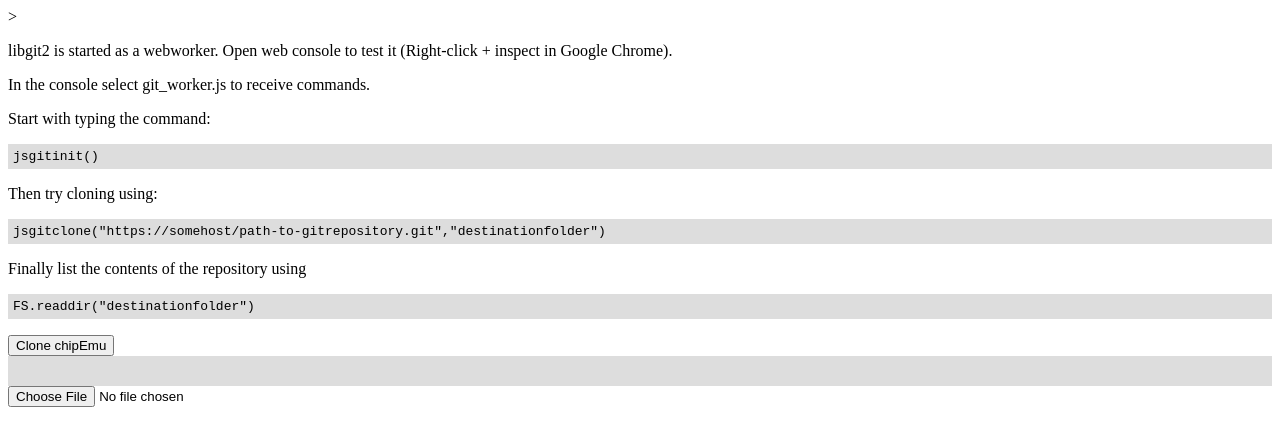
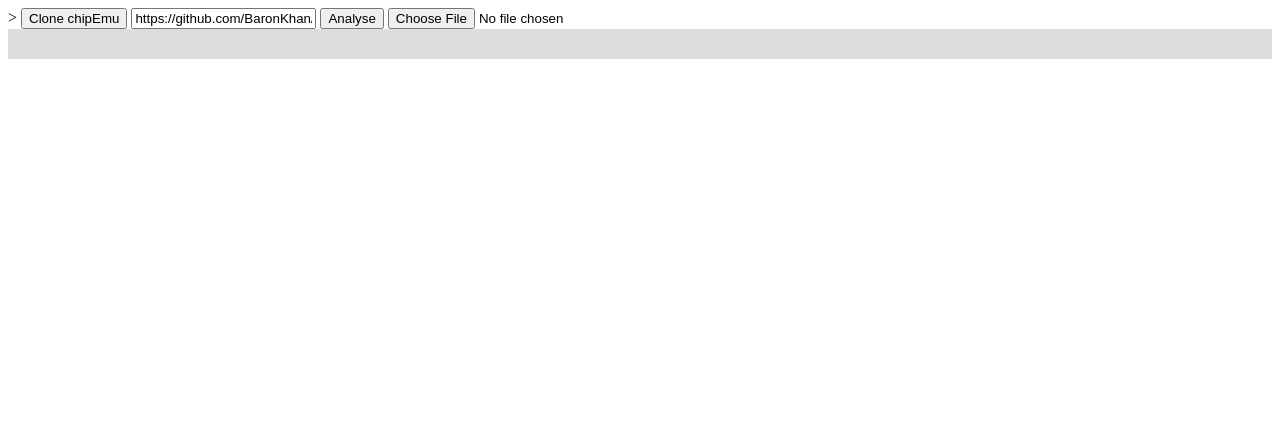
Before and after one commit to BaronKhan/gitgudcommit, a plain HTML site: page web/src/index.html in a window 1280 px wide. Drawn offline with Linux system fonts and the light colour scheme.

Commit message:
Add url input box

```diff
--- a/web/src/githttpproxy.js
+++ b/web/src/githttpproxy.js
@@ -1,5 +1,5 @@
 /**
- * Simple webserver with proxy to github.com
+ * Simple webserver with proxy to github.com. Used to bypass CORS for cloning.
  */
 
 const http = require('http');
@@ -15,6 +15,8 @@ const mimeTypes = {
     "css": "text/css",
     "wasm": "application/wasm"
 };
+
+var requestCount = 0;
 
 function onRequest(request, response) {
     let path = request.url.substring(1);
@@ -37,6 +39,8 @@ function onRequest(request, response) {
         request.pipe(proxy, {
             end: true
         });
+
+        requestCount++;
     } else {
         if(path === '') {
             path = 'index.html';
--- a/web/src/index.html
+++ b/web/src/index.html
@@ -20,24 +20,19 @@
                 background-color: #4CAF50;
             }
         </style>
-        <p>libgit2 is started as a webworker. Open web console to test it (Right-click + inspect in Google Chrome).</p>
-
-        <p>In the console select git_worker.js to receive commands.</p>
-
-        <p>Start with typing the command: <pre>jsgitinit()</pre></p>
-
-        <p>Then try cloning using: <pre>jsgitclone("https://somehost/path-to-gitrepository.git","destinationfolder")</pre></p>
-
-        <p>Finally list the contents of the repository using <pre>FS.readdir("destinationfolder")</pre></p>
 
         <button onclick="cloneTest()">Clone chipEmu</button>
+
+        <input type="text" onClick="this.select();" value="https://github.com/BaronKhan/chip8Emulator" id=urlInput>
+
+        <button onclick="analyseUrl()">Analyse</button>
+
+        <input type=file id=uploadZip>
 
         <div id="cloneProgress">
             <div id="cloneProgressBar"></div>
         </div>
 
-        <input type=file id=uploadZip>
-
     </body>
     <script src="jszip.min.js"></script>
     <script src="main.js"></script>
--- a/web/src/main.js
+++ b/web/src/main.js
@@ -62,6 +62,11 @@ gitworker.addEventListener('message', function(e) {
 
 function cloneTest() {
   analyseRepo('https://github.com/BaronKhan/chip8Emulator');
+}
+
+function analyseUrl() {
+  var urlInput = document.getElementById("urlInput");
+  analyseRepo(urlInput.value);
 }
 
 function analyseRepo(url) {
```
